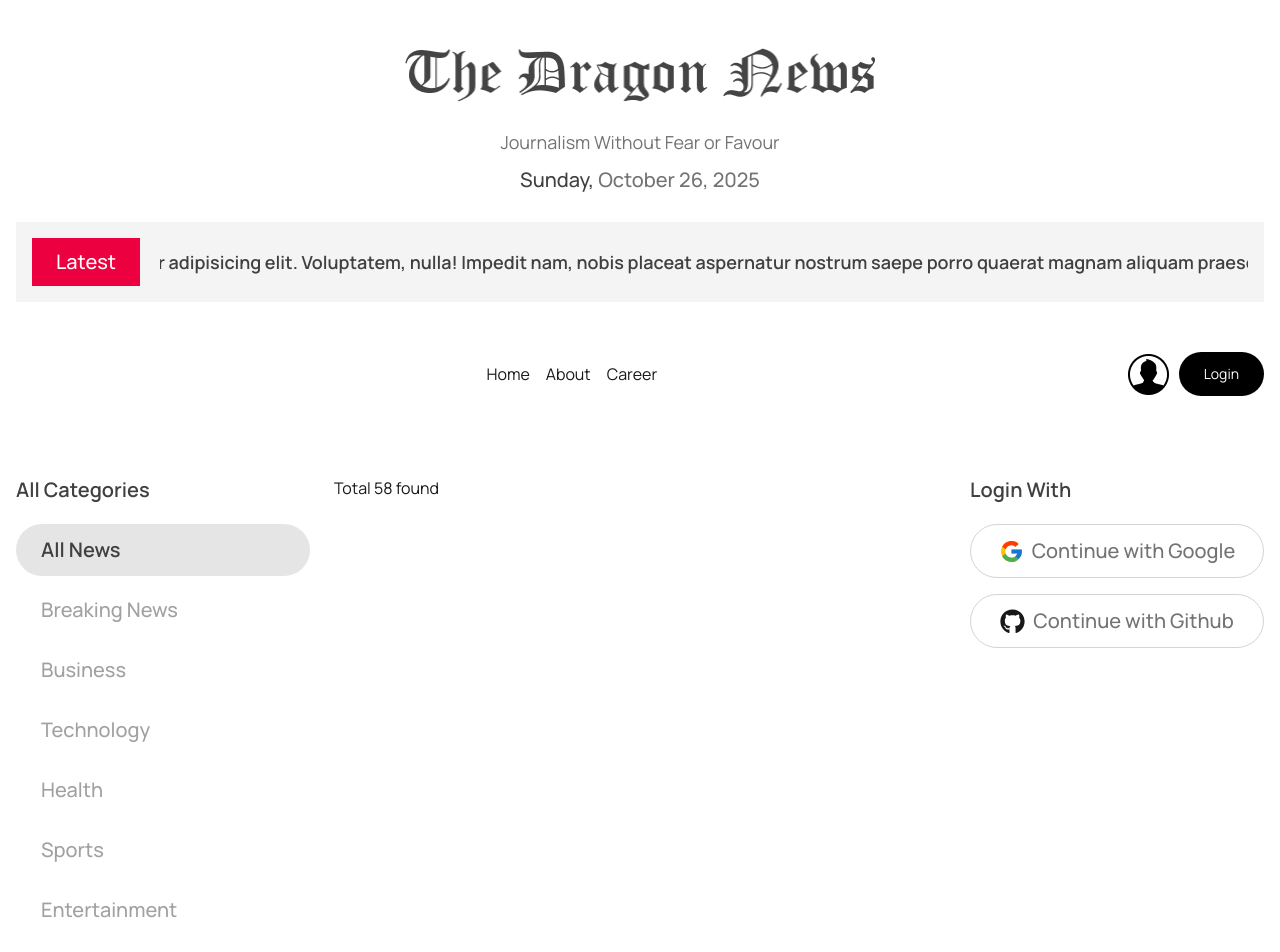
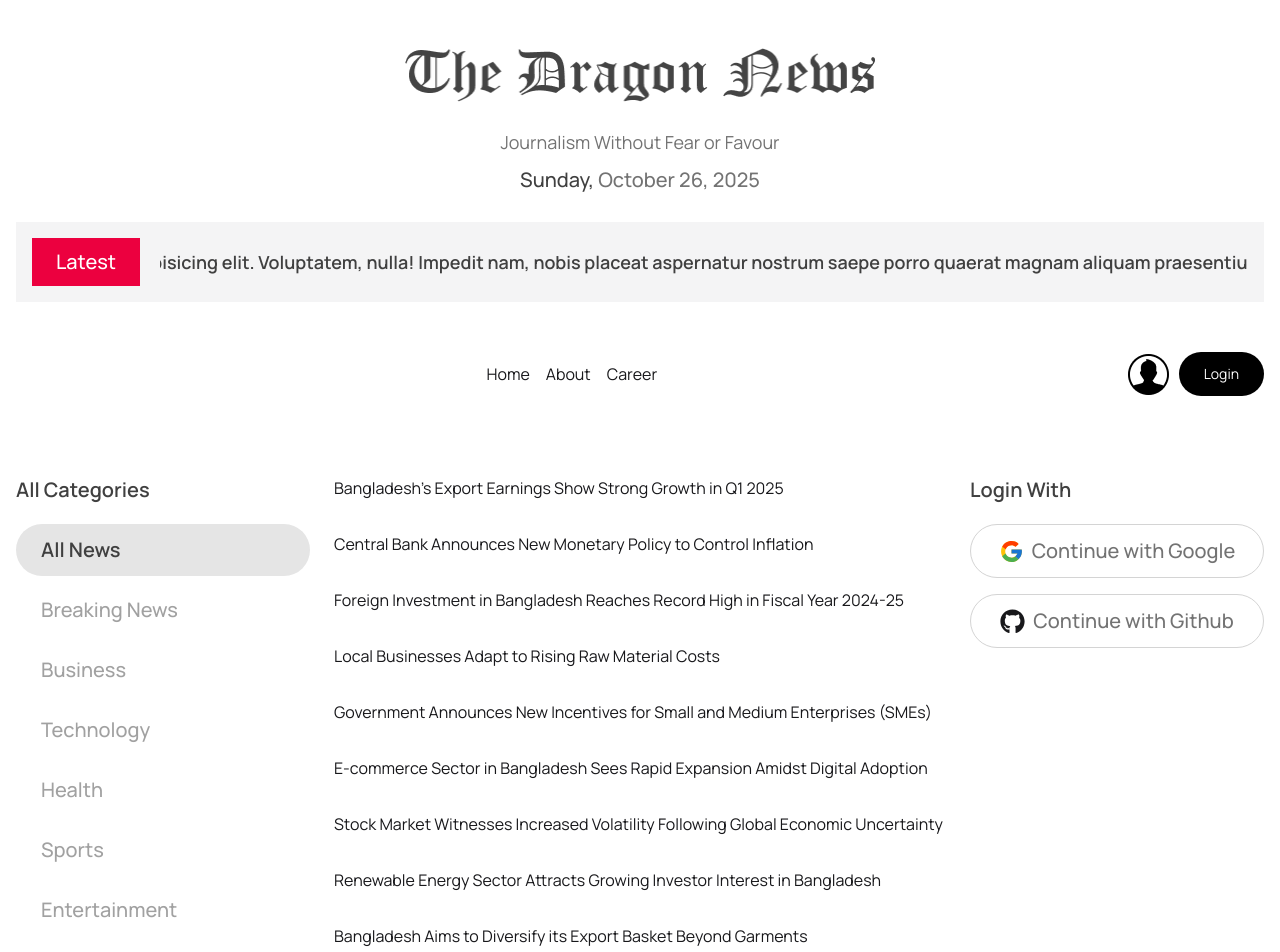
Before and after one commit to iamalshahed/ph-dragon-news, a React (Vite) app: page /category/0 in a window 1280 px wide. Shown: the top 952 px of the page. Built offline with nearby package versions, Linux system fonts and the light colour scheme.

Commit message:
50-7 Recap Filter Operation and Display News Card

```diff
--- /dev/null
+++ b/src/Components/NewsCard/NewsCard.jsx
@@ -0,0 +1,11 @@
+import React from 'react';
+
+const NewsCard = ({newsCard}) => {
+    return (
+        <div>
+            {newsCard.title}
+        </div>
+    );
+};
+
+export default NewsCard;
--- a/src/Layout/Root/Root.jsx
+++ b/src/Layout/Root/Root.jsx
@@ -11,7 +11,7 @@ const Root = () => {
       <Header />
       <main className="w-full max-w-[1440px] mx-auto px-4">
         <Navbar />
-        <div className="grid grid-cols-12 gap-6">
+        <div className="grid grid-cols-12 gap-6 pb-8">
           <aside className="col-span-3">
             <LeftSide />
           </aside>
--- a/src/Pages/CategoryNews/CategoryNews.jsx
+++ b/src/Pages/CategoryNews/CategoryNews.jsx
@@ -1,5 +1,6 @@
 import React, { useEffect, useState } from "react";
 import { useLoaderData, useParams } from "react-router";
+import NewsCard from "../../Components/NewsCard/NewsCard";
 
 const CategoryNews = () => {
   const { id } = useParams();
@@ -9,7 +10,7 @@ const CategoryNews = () => {
   useEffect(() => {
     if (id == "0") {
       setCategoryNews(newsData);
-      return;
+      // return;
     } else if (id == "1") {
       const filteredNews = newsData.filter(
         (news) => news.others.is_today_pick == true
@@ -22,7 +23,13 @@ const CategoryNews = () => {
     }
   }, [id, newsData]);
 
-  return <div>Total {categoryNews.length} found</div>;
+  return (
+    <div className="space-y-8">
+      {categoryNews.map((newsCard, index) => (
+        <NewsCard key={index} newsCard={newsCard} />
+      ))}
+    </div>
+  );
 };
 
 export default CategoryNews;
```
